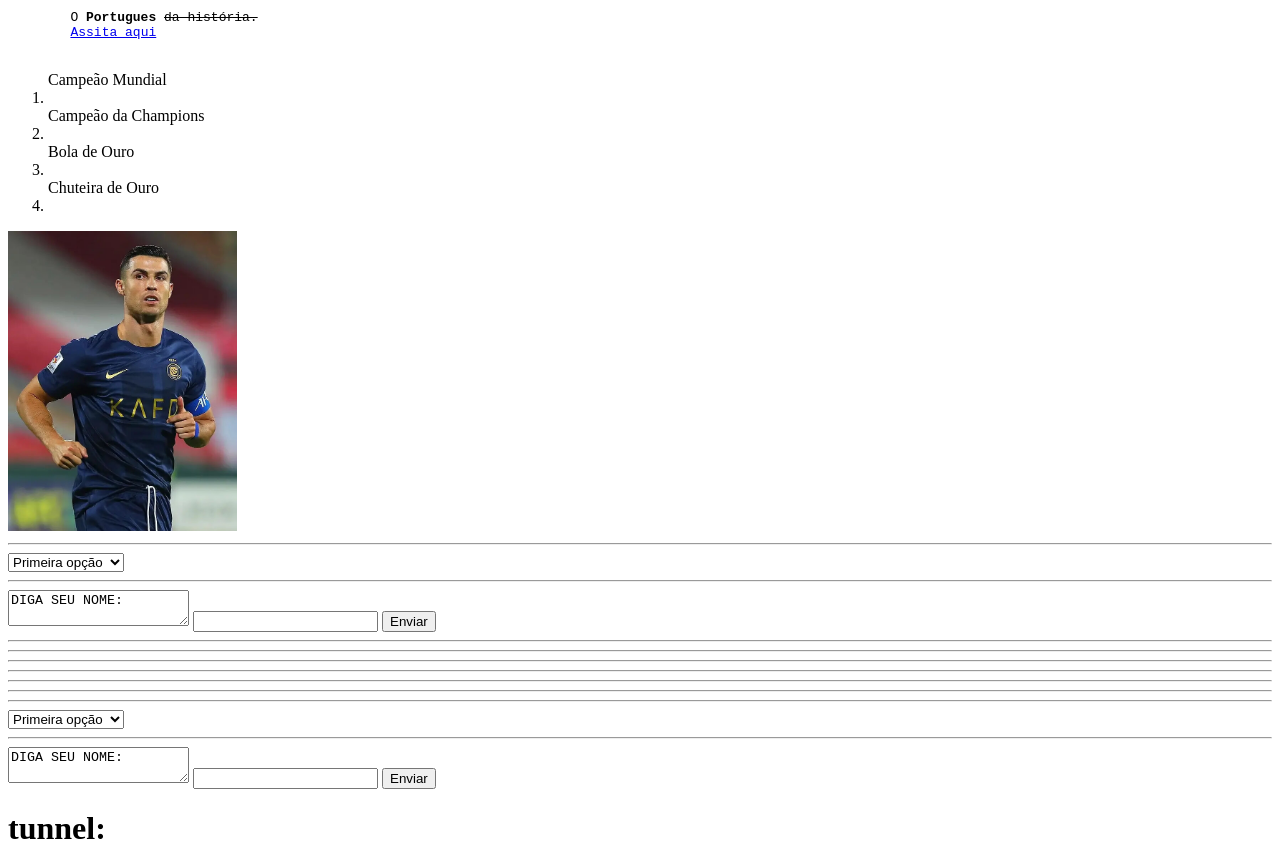
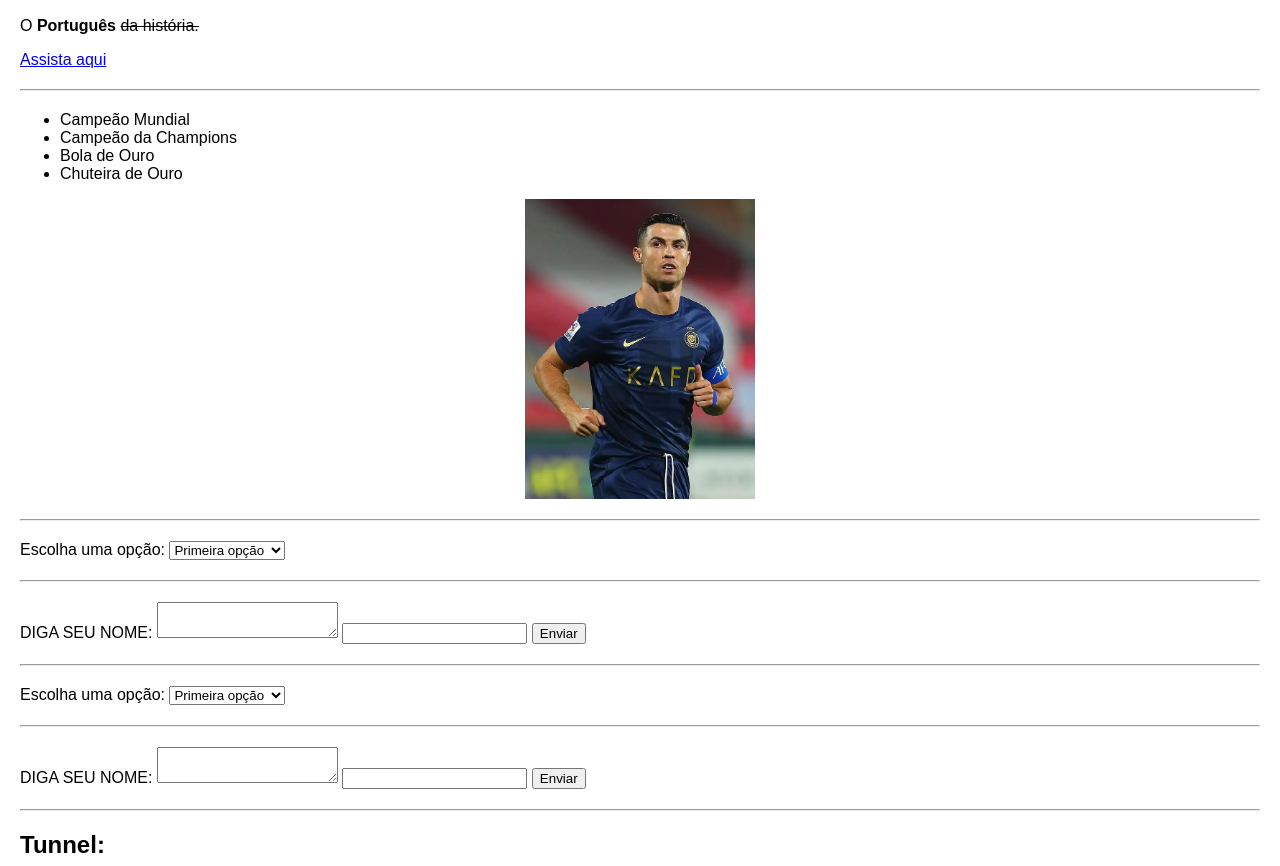
Before and after one commit to leonardovaz5/Desenvolvimento-web, a plain HTML site: page trabalho03/part2.html in a window 1280 px wide. Shown: the part 85-951 px from the top of the page. Drawn offline with Linux system fonts and the light colour scheme; grey boxes are pictures that could not be loaded.

Commit message:
Update part2.html

```diff
--- a/trabalho03/part2.html
+++ b/trabalho03/part2.html
@@ -1,76 +1,93 @@
 <!DOCTYPE html>
-<html>
+<html lang="pt-BR">
 
 <head>
     <meta charset="UTF-8">
     <meta name="viewport" content="width=device-width, initial-scale=1.0">
-    <title>Document</title>
+    <title>Cristiano Ronaldo</title>
+    <style>
+        body {
+            font-family: Arial, sans-serif;
+            margin: 20px;
+        }
+        hr {
+            margin: 20px 0;
+        }
+        img, video {
+            display: block;
+            margin: 0 auto;
+        }
+    </style>
 </head>
 
 <body>
-
+    <header>
         <h1>Cristiano Ronaldo</h1>
         <hr>
-        <pre>
-        O <strong>Portugues</strong> <del>da história.</del>
-        <a href="https://www.youtube.com/watch?v=OUKGsb8CpF8">Assita aqui</a>
-        </pre>
-        <ol>
-            </li>Campeão Mundial<li>
-            </li>Campeão da Champions<li>
-            </li>Bola de Ouro<li>
-            </li> <hidden>Chuteira de Ouro</hidden> <li>
-        </ol>
-        <img src="midias/papaicris.jpg" height="300" name="CR7" title="Imagens">
+    </header>
+
+    <section>
+        <p>O <strong>Português</strong> <del>da história.</del></p>
+        <a href="https://www.youtube.com/watch?v=OUKGsb8CpF8" target="_blank">Assista aqui</a>
         <hr>
+        <ul>
+            <li>Campeão Mundial</li>
+            <li>Campeão da Champions</li>
+            <li>Bola de Ouro</li>
+            <li>Chuteira de Ouro</li>
+        </ul>
+        <img src="midias/papaicris.jpg" alt="Cristiano Ronaldo" height="300">
+        <hr>
+    </section>
 
-
-
-    <for method="get">
-
-        <select>
+    <section>
+        <form method="get">
+            <label for="select-get">Escolha uma opção:</label>
+            <select id="select-get" name="options">
                 <option>Primeira opção</option>
                 <option>Segunda opção</option>
-            <option hidden>Segunda opção</option>
+                <option hidden>Terceira opção</option>
             </select>
+            <hr>
+            <label for="textarea-get">DIGA SEU NOME:</label>
+            <textarea id="textarea-get" name="nome"></textarea>
+            <input id="input-get" name="nome" type="text">
+            <button type="submit">Enviar</button>
+        </form>
+        <hr>
+    </section>
 
-    <hr>
-        <textarea>DIGA SEU NOME:</textarea>
-        <input name="nome">
-        <button type="submit">Enviar</button>
-
-    </for>
-    <hr>
-    <hr>
-    <hr>
-    <hr>
-    <hr>
-    <hr>
-    <hr>
-    <for method="post">
-
-        <select>
+    <section>
+        <form method="post">
+            <label for="select-post">Escolha uma opção:</label>
+            <select id="select-post" name="options">
                 <option>Primeira opção</option>
                 <option>Segunda opção</option>
-            <option hidden>Segunda opção</option>
+                <option hidden>Terceira opção</option>
             </select>
+            <hr>
+            <label for="textarea-post">DIGA SEU NOME:</label>
+            <textarea id="textarea-post" name="nome"></textarea>
+            <input id="input-post" name="nome" type="text">
+            <button type="submit">Enviar</button>
+        </form>
+        <hr>
+    </section>
 
+    <section>
+        <h2>Tunnel:</h2>
+        <video controls width="250" name="tunnel">
+            <source src="midias/tunnel.mp4" type="video/mp4">
+            Seu navegador não suporta o elemento de vídeo.
+        </video>
         <hr>
-        <textarea>DIGA SEU NOME:</textarea>
-        <input name="nome">
-        <button type="submit">Enviar</button>
-
-    </for>
-
-    <h1>tunnel:</h1>
-    <video controls width="250" name="tunnel">
-           <source src="midias/tunnel.mp4" type="video/mp4" />
-    </video>
         <figure>
             <figcaption>Listen to higher:</figcaption>
             <audio controls src="midias/higher.mp3">
+                Seu navegador não suporta o elemento de áudio.
             </audio>
         </figure>
-
+    </section>
+</body>
 
 </html>
```
Lines whose indentation alone changed are shown as unchanged.
